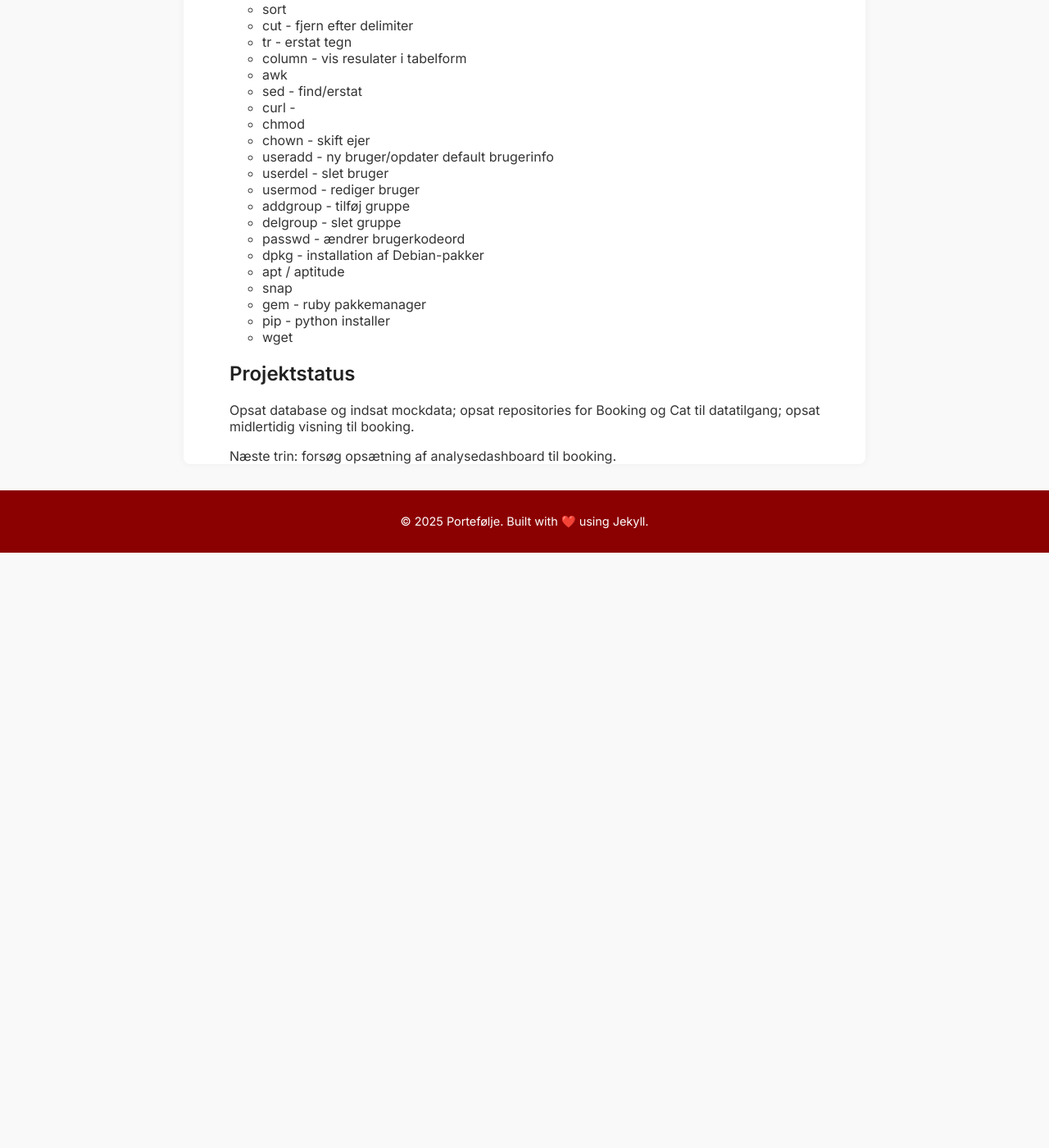
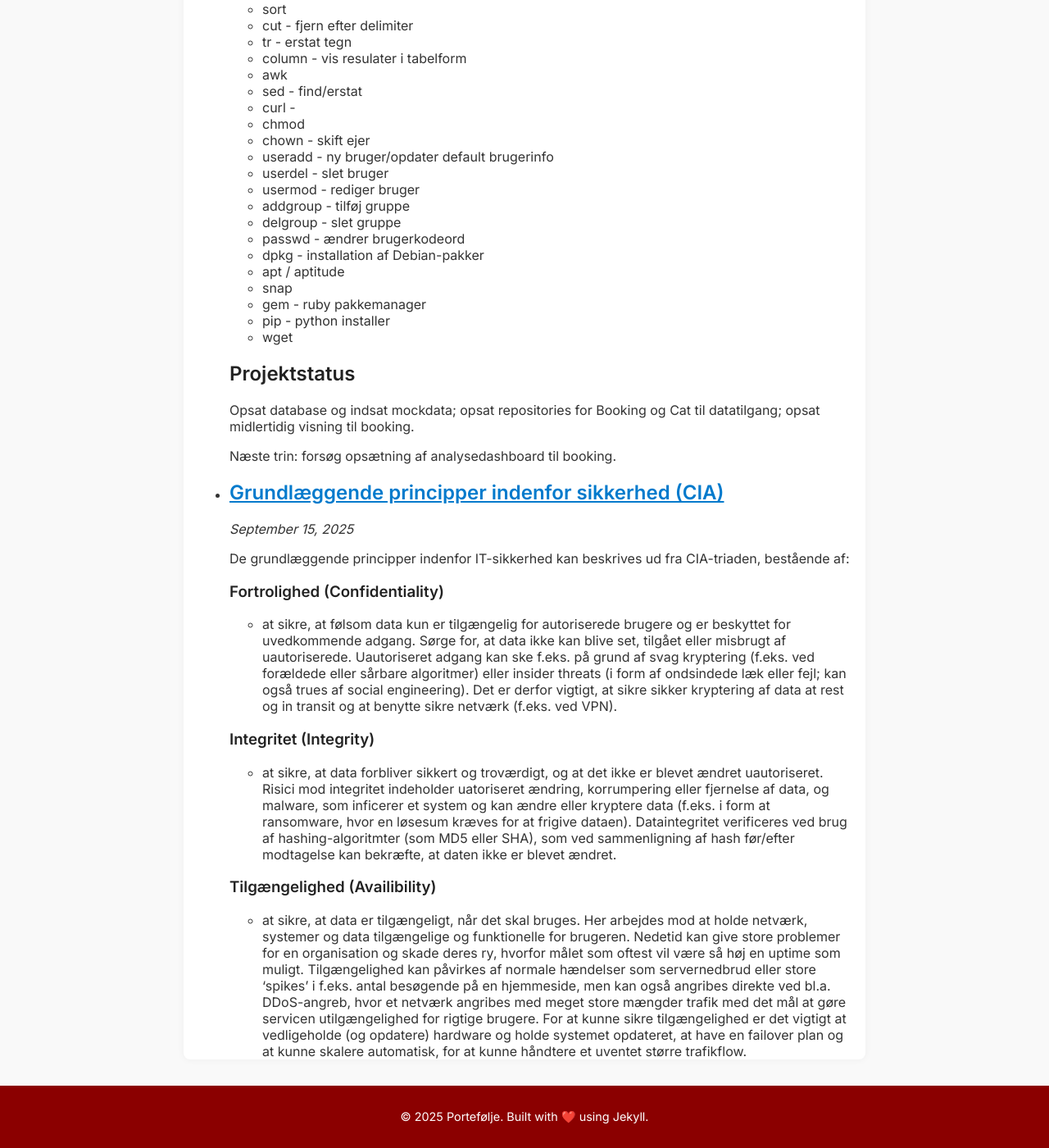
Before and after one commit to lika62310/lika62310.github.io, a Jekyll site: the page built from cybersecurity.md, in a window 1280 px wide and 1400 px high, scrolled down 13848 px. Shown: the whole window at 82% size. Built offline with Jekyll 4.4.1, drawn with Linux system fonts in a browser that asks for light colours; before the commit the page ends 14522 px from its top, so only the background shows below that.

Commit message:
Update 2025-09-15-cia.md

```diff
--- a/_posts/2025-09-15-cia.md
+++ b/_posts/2025-09-15-cia.md
@@ -1,3 +1,9 @@
+---
+title: "Grundlæggende principper indenfor sikkerhed (CIA)"
+date: 2025-09-15
+tags: [cybersecurity]
+---
+
 De grundlæggende principper indenfor IT-sikkerhed kan beskrives ud fra CIA-triaden, bestående af:
 
 ### Fortrolighed (**C**onfidentiality)
```
